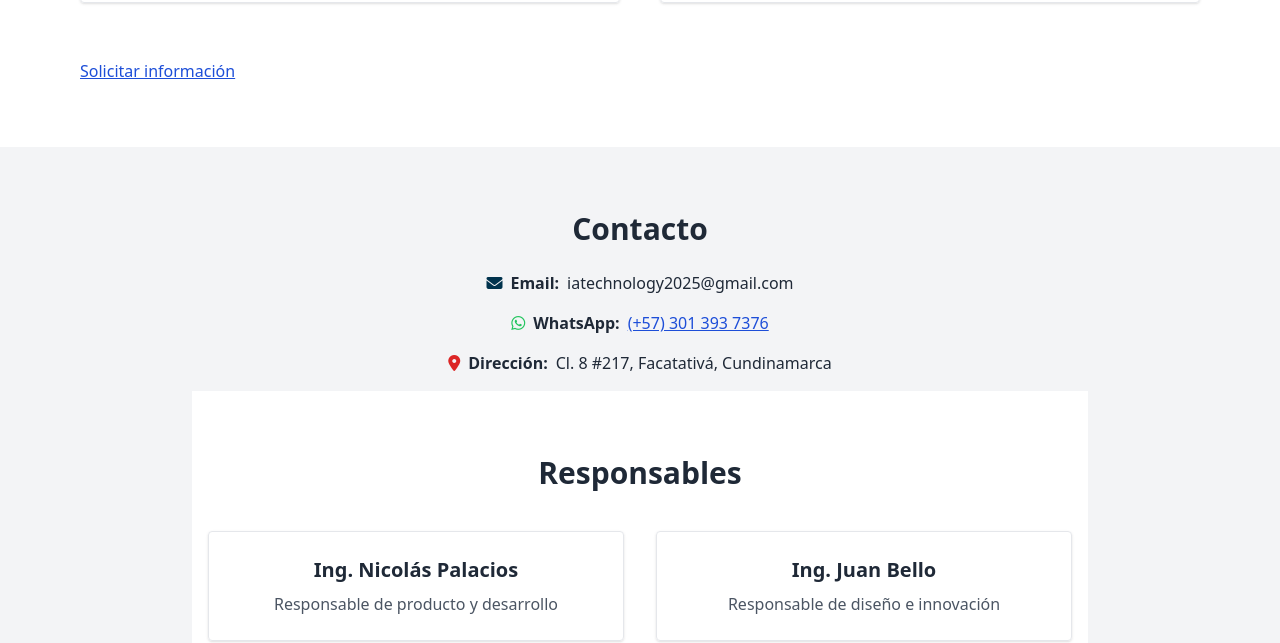
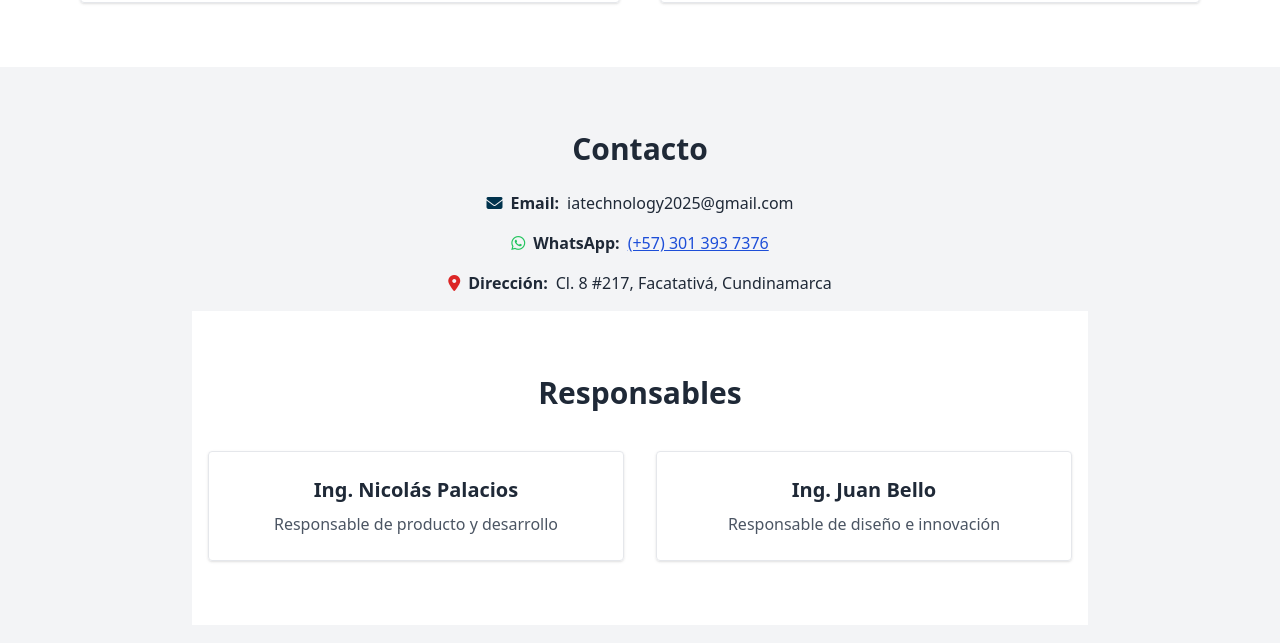
Before and after one commit to IAtechnologysas/iatechnologysas.github.io, a plain HTML site: page index.html in a window 1280 px wide. Shown: the part 1003-1646 px from the top of the page. Drawn offline with nearby package versions, Linux system fonts and the light colour scheme.

Commit message:
Update index.html

```diff
--- a/index.html
+++ b/index.html
@@ -53,9 +53,6 @@
   <a href="#contacto" class="mt-4 inline-block text-blue-700 underline">Solicitar información</a>
 </div>
 
-
-  <a href="#contacto" class="mt-4 inline-block text-blue-700 underline">Solicitar información</a>
-</div>
 
 
   </div>
```
